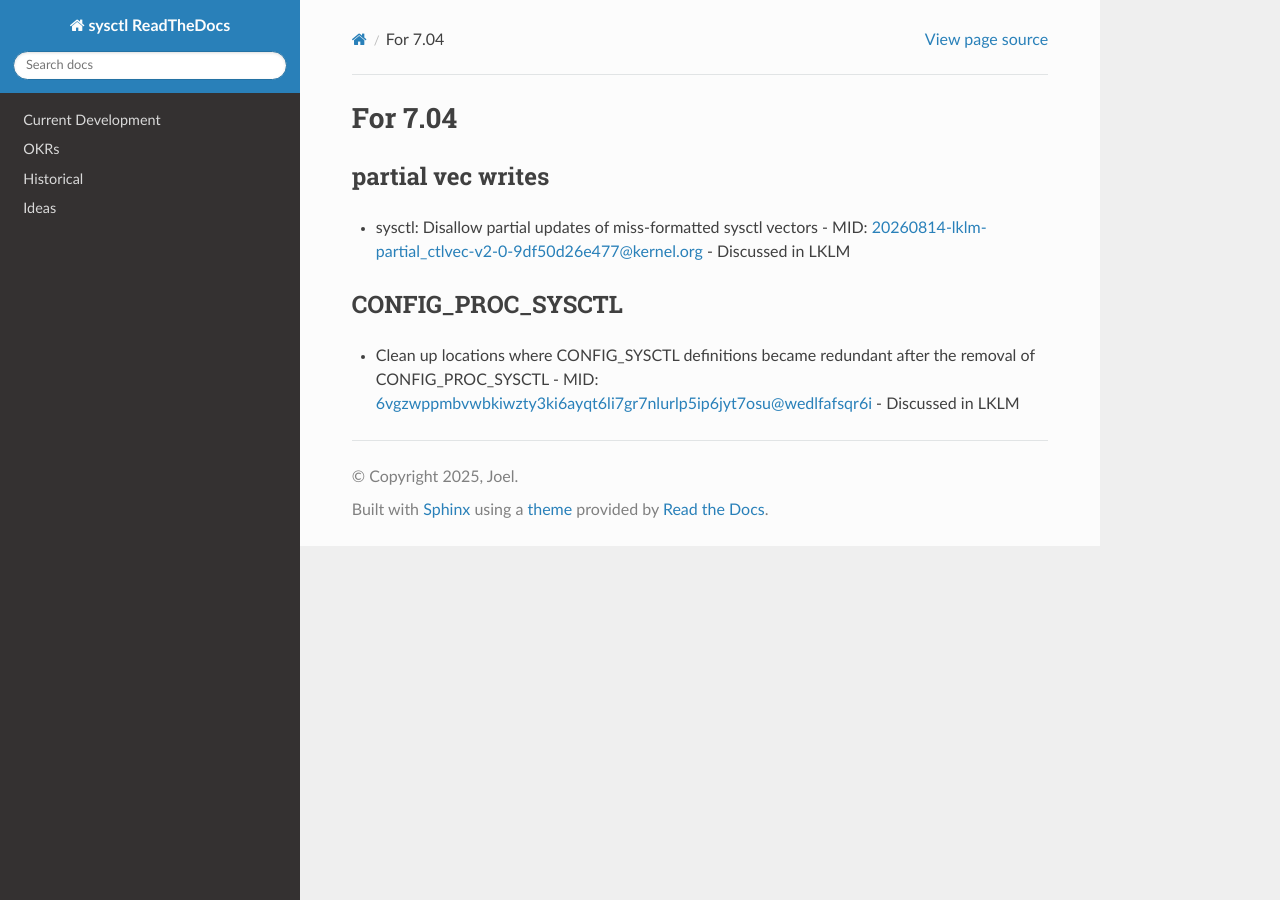
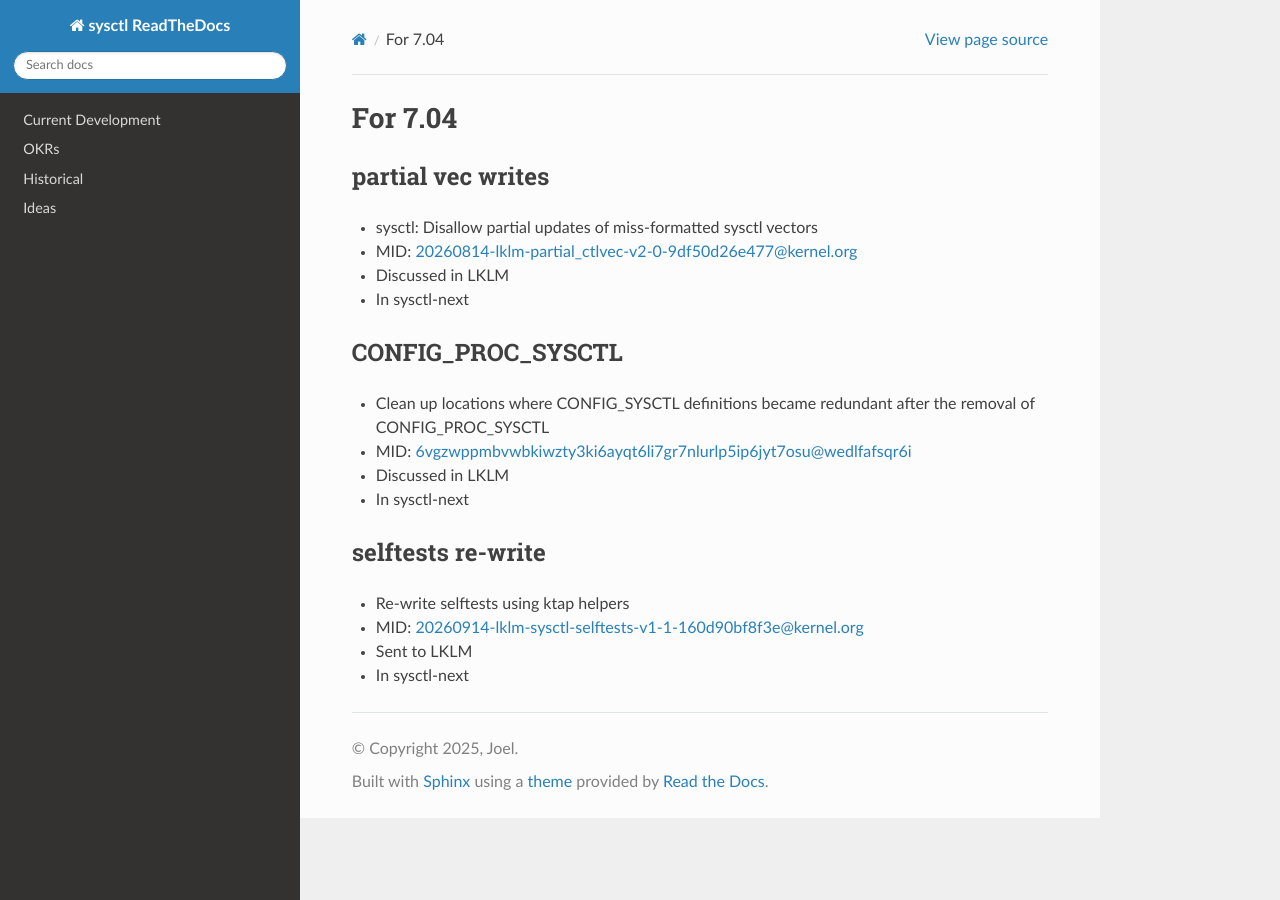
Before and after one commit to Joelgranados/sysctl_dev_rtd, a Sphinx documentation site: the page built from docs/release/release-7.04.rst, in a window 1280 px wide. Built offline with Sphinx 7.4.7 and the Read the Docs theme 3.1.0, drawn with Linux system fonts in a browser that asks for light colours.

Commit message:
release: update for 7.0{3,4}
Signed-off-by: Joel Granados <joel.granados@kernel.org>

```diff
--- a/docs/notes/selftest_rewrite.rst
+++ b/docs/notes/selftest_rewrite.rst
@@ -5,7 +5,6 @@ Self test re-write
 ==================
 
 Target: `tools/testing/selftests/sysctl/sysctl.sh`
-Repo: `/sandbox/home/joel/src/gitwt/sysctl-linux` (branch `jag/partial_ctlvec`)
 Written: 2026-08-14
 
 This Doc was generated by AI
--- a/docs/release/release-7.04.rst
+++ b/docs/release/release-7.04.rst
@@ -8,13 +8,23 @@ partial vec writes
 ==================
 
 * sysctl: Disallow partial updates of miss-formatted sysctl vectors
-  - MID: 20260814-lklm-partial_ctlvec-v2-0-9df50d26e477@kernel.org
-  - Discussed in LKLM
+* MID: 20260814-lklm-partial_ctlvec-v2-0-9df50d26e477@kernel.org
+* Discussed in LKLM
+* In sysctl-next
 
 CONFIG_PROC_SYSCTL
 ==================
 
 * Clean up locations where CONFIG_SYSCTL definitions became redundant after the
   removal of CONFIG_PROC_SYSCTL
-  - MID: 6vgzwppmbvwbkiwzty3ki6ayqt6li7gr7nlurlp5ip6jyt7osu@wedlfafsqr6i
-  - Discussed in LKLM
+* MID: 6vgzwppmbvwbkiwzty3ki6ayqt6li7gr7nlurlp5ip6jyt7osu@wedlfafsqr6i
+* Discussed in LKLM
+* In sysctl-next
+
+selftests re-write
+==================
+
+* Re-write selftests using ktap helpers
+* MID: 20260914-lklm-sysctl-selftests-v1-1-160d90bf8f3e@kernel.org
+* Sent to LKLM
+* In sysctl-next
```
Also changed, not shown: docs/release/release-7.03.rst (+35 -5 lines).
